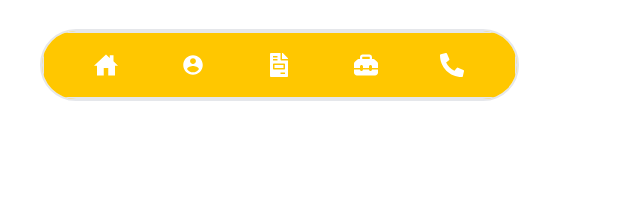
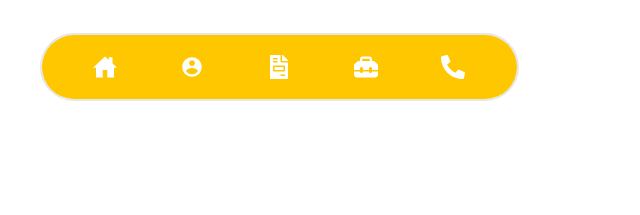
Before and after one commit to Arundesigner007/Portfolio, an Astro site: page / in a window 1280 px wide. Shown: the part 568-783 px from the top of the page, 0-640 px from the left. Built offline with nearby package versions, Linux system fonts and the light colour scheme; Astro itself is replaced by a stand-in of ours.

Commit message:
Update IconNav.tsx

```diff
--- a/src/components/IconNav.tsx
+++ b/src/components/IconNav.tsx
@@ -8,7 +8,7 @@ import { FaPhoneAlt } from "react-icons/fa";
 
 const IconNav = () => {
   return (
-    <ul className="flex gap-3 bg-secondary text-primary px-2 py-1  justify-evenly lg:text-2xl lg:py-3 border-2 *:relative *:z-30">
+    <ul className="flex gap-3 bg-secondary text-primary px-2 py-1  justify-evenly lg:text-2xl lg:py-3 *:relative *:z-30">
       <ListItem>
         <a href="#Home">
           <IoHomeSharp />
```
